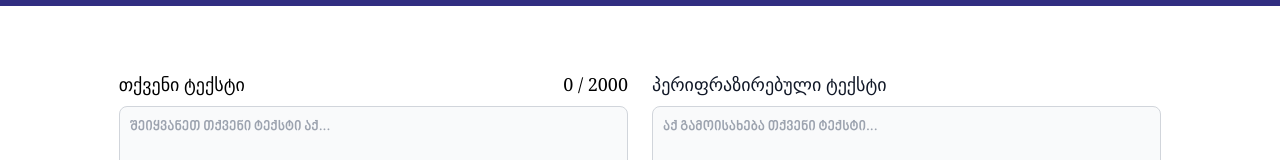
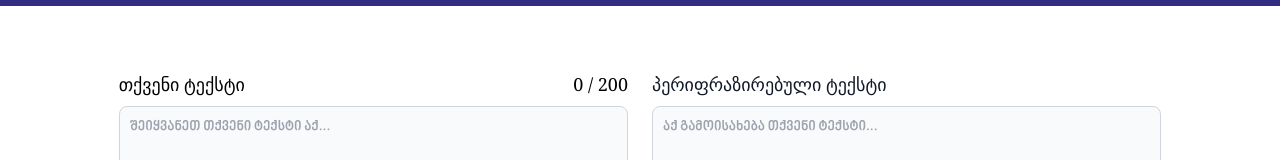
Before and after one commit to Vashakmadze/GeoParaphrase, a React (Vite) app: page / in a window 1280 px wide. Shown: the part 162-322 px from the top of the page. Built offline with nearby package versions, Linux system fonts and the light colour scheme.

Commit message:
changed char limit display

```diff
--- a/src/components/Paraphraser.jsx
+++ b/src/components/Paraphraser.jsx
@@ -63,7 +63,7 @@ function Paraphraser() {
 						htmlFor="text"
 						className="block mb-2 font-medium text-gray-90 text-lg">
 						თქვენი ტექსტი{" "}
-						<span className="max float-right">{charlength} / 2000</span>
+						<span className="max float-right">{charlength} / 200</span>
 					</label>
 					<textarea
 						ref={inputRef}
```
